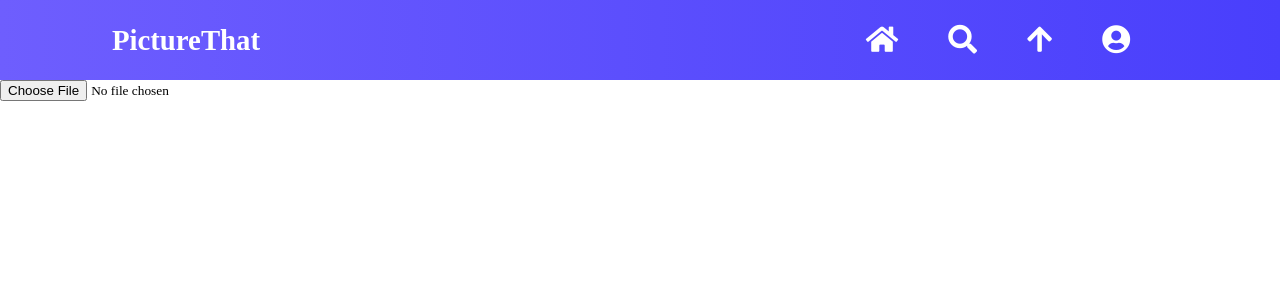
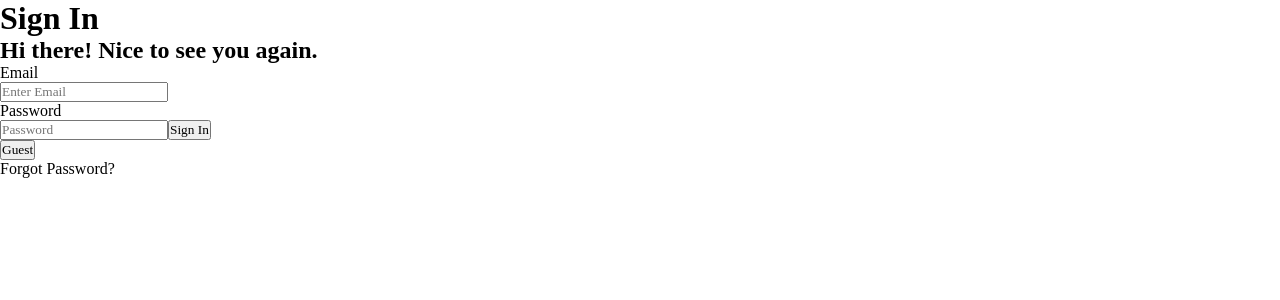
Before and after one commit to edrumm/3rd-Year-Project, a React (Create React App) app in the folder FrontEnd/picturethat/: page / in a window 1280 px wide. Shown: the top 300 px of the page. Built offline with nearby package versions, Linux system fonts and the light colour scheme; a web font is replaced by a local one.

Commit message:
Adding Routes between the different pages in the app

```diff
--- a/FrontEnd/picturethat/package.json
+++ b/FrontEnd/picturethat/package.json
@@ -8,6 +8,7 @@
     "@testing-library/user-event": "^12.6.0",
     "react": "^17.0.1",
     "react-dom": "^17.0.1",
+    "react-router-dom": "^5.2.0",
     "react-scripts": "4.0.1",
     "web-vitals": "^0.2.4"
   },
--- a/FrontEnd/picturethat/src/App.js
+++ b/FrontEnd/picturethat/src/App.js
@@ -3,15 +3,34 @@ import Navbar from "./components/Navbar/Navbar";
 import './App.css';
 import UploadImage from './components/UploadImage';
 
+import {BrowserRouter as Router, Route, Switch, Link, Redirect} from 'react-router-dom';
+
+//Import the pages
+import SignIn from "./Pages/SignIn";
+import NotFound from "./Pages/404";
 
 
 function App() {
   return (
-    <>
-    <Navbar />
-    <UploadImage />
-    </>
-  );
+
+    <Router> {/*Router is used to create the different routes - connections between the pages of the app*/}
+      <Switch> {/*Switch is used to switch between the different routes established in the app */}
+
+        <Route exact path="/" component={SignIn} /> {/*route path of the specific page - when used with keyword exact - in the app */}
+        <Route exact path="/SignIn" component={SignIn} />
+
+        <Route exact path="/404" component={NotFound} />
+        <Redirect to="/404"/> {/*Redirect used to redirect users to 404 page if an invalid url is typed in the url searchbar */}
+
+        <Navbar />
+        <UploadImage />
+
+      </Switch>
+    </Router>
+  )
 }
 
 export default App;
+
+
+//https://www.youtube.com/watch?v=hjR-ZveXBpQ
--- /dev/null
+++ b/FrontEnd/picturethat/src/Pages/404.jsx
@@ -0,0 +1,14 @@
+import React from 'react';
+
+const NotFound  = () => {
+
+    return (
+        <div>
+            <h1>404 Not Found</h1>
+        </div>
+    );
+};
+
+export default NotFound;
+
+//https://www.youtube.com/watch?v=hjR-ZveXBpQ
--- /dev/null
+++ b/FrontEnd/picturethat/src/Pages/SignIn.jsx
@@ -0,0 +1,32 @@
+import React from 'react';
+
+const SignIn  = () => {
+
+    return (
+        <div className= "signInWelcome">
+            <div>
+                <h1>Sign In</h1>
+                <h2>Hi there! Nice to see you again.</h2>
+            </div>
+
+            <div>
+                <p>Email</p>
+                <input type="text" id="emailInput" placeholder="Enter Email" />
+                <p>Password</p>
+                <input type="password" id="passwordInput" placeholder="Password" />
+                <button id="signInButton" class="signInButton" onclick="submitBtnPress()">Sign In</button>
+
+                <div className="whiteSpace"></div>
+                <button id="signInButton" class="signInButton" onclick="submitBtnPress()">Guest</button>
+                <p>Forgot Password?</p>
+
+            </div>
+
+        </div>
+
+    )
+}
+
+export default SignIn;
+
+//https://www.youtube.com/watch?v=hjR-ZveXBpQ
--- a/FrontEnd/picturethat/src/components/UploadImage.js
+++ b/FrontEnd/picturethat/src/components/UploadImage.js
@@ -49,6 +49,7 @@ const UploadImage = () => {
         <form>
             <input type="file" onChange={changeImage}/>
             <div className="errorOutput">
+                {/*div placeholder to show on the screen the error message and the file typ being loaded from local state*/}
                 {error && <div className="error">{error}</div>}
                 {image && <div>{image.name}</div>}
             </div>
```
Also changed, not shown: FrontEnd/picturethat/src/Pages/SignUp.jsx (added, +35 -0 lines), 1 other file (tests, documents, lock files or other folders).
